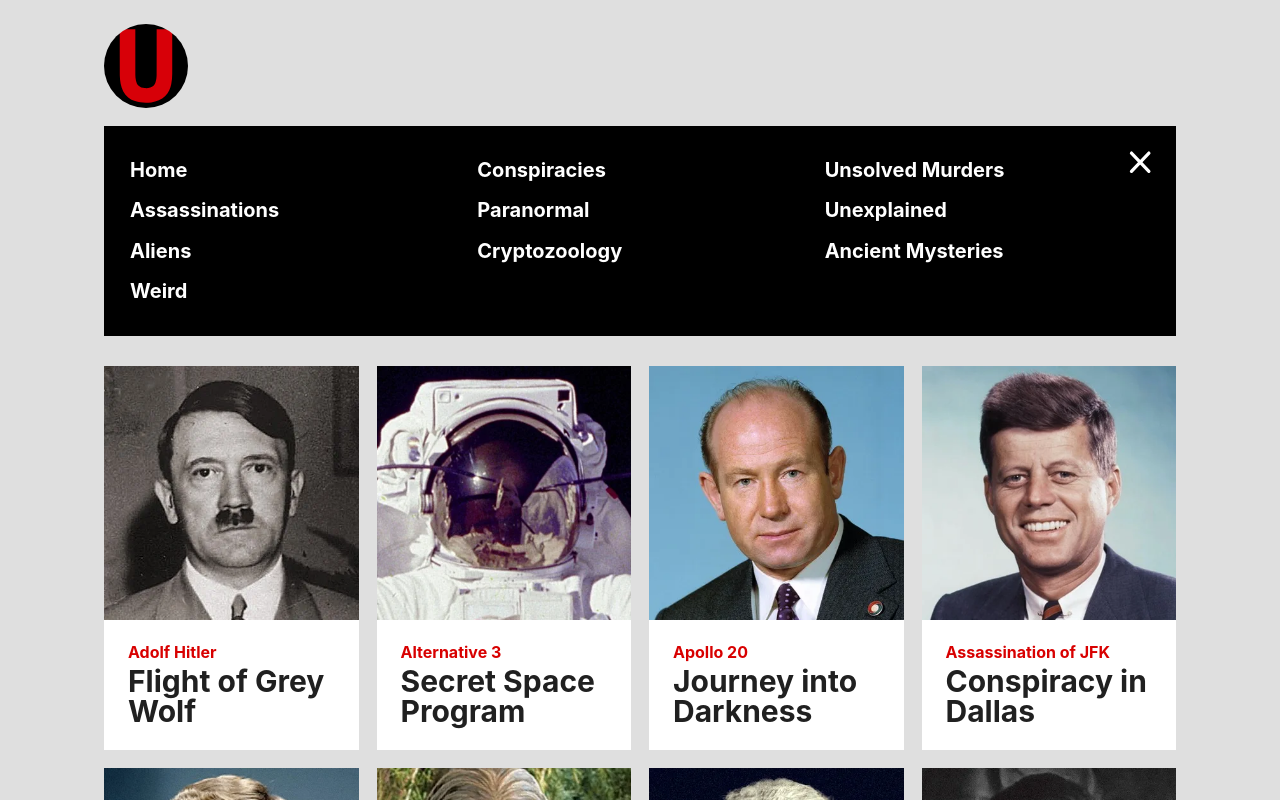
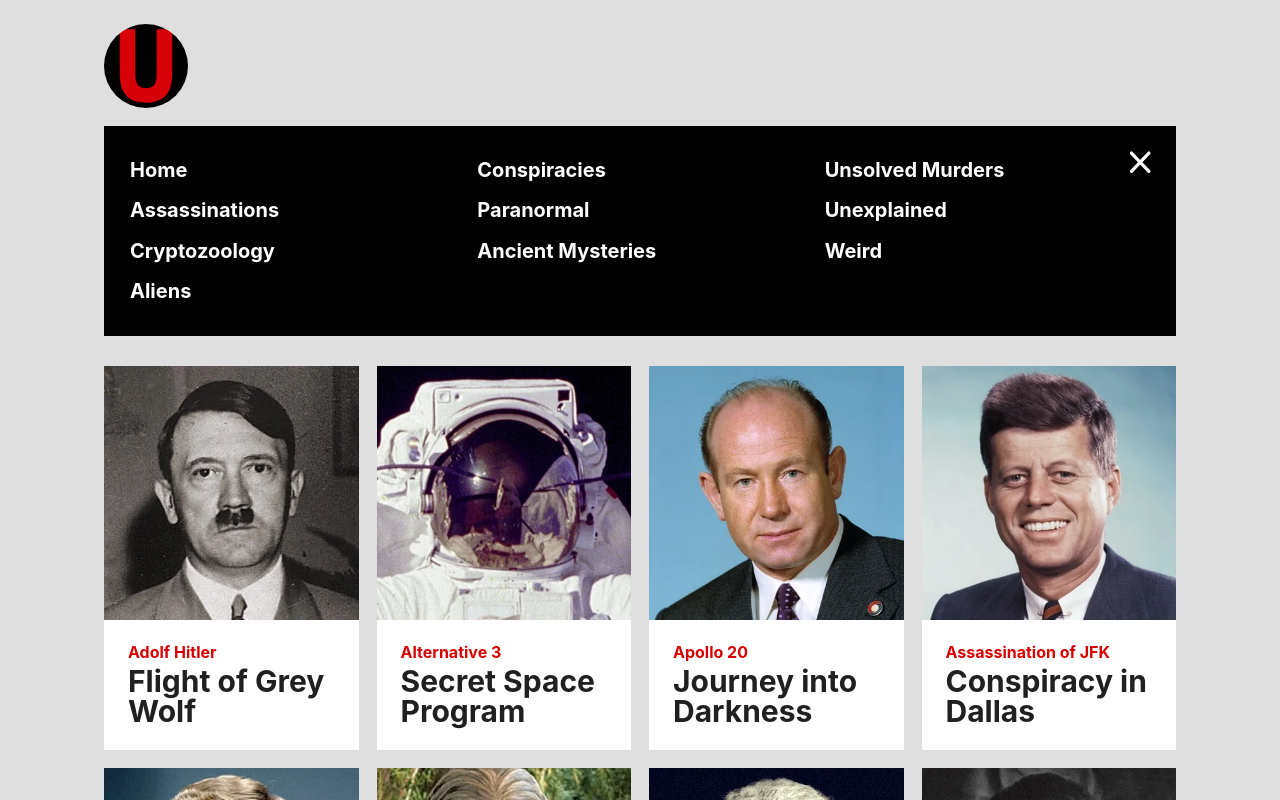
Before and after one commit to soilysound/u-next, a Next.js app: page / in a window 1280 px wide. Both pictures are taken after a click on the button "Navigation". Shown: the top 800 px of the page. Built offline with nearby package versions, Linux system fonts and the light colour scheme.

Commit message:
add sections

```diff
--- a/components/header.js
+++ b/components/header.js
@@ -7,7 +7,7 @@ export default function Header() {
 
 
 	const sections = config.sections.map((section, index) => (
-		<li key={index}><Link href={section.route}><a>{section.title}</a></Link></li>
+		<li key={index}><Link href={`/section/${section.route}/`}><a>{section.title}</a></Link></li>
 	));
 
 	const [navState, setNavStateHidden] = useState(true);
--- a/components/tile.js
+++ b/components/tile.js
@@ -7,7 +7,7 @@ export default function Tile({ story }) {
 				<img width="400" height="400" aria-hidden="true" loading="lazy" src={`/img/stories/${story?.path}.webp`} />
 				<figcaption className="flex-grid" style={{ "--gap": "0px" }}>
 					<h2>
-						<Link href={story?.path}>
+						<Link href={`/${story?.path}`}>
 							<a className="tile-link">
 								<strong>{story?.headline}</strong>
 								<div dangerouslySetInnerHTML={{ __html: story?.subheadline }}></div>
@@ -16,6 +16,6 @@ export default function Tile({ story }) {
 					</h2>
 				</figcaption>
 			</figure>
-		</article>
+		</article >
 	)
 }
--- a/config.json
+++ b/config.json
@@ -1,39 +1,83 @@
 {
     "sections": [{
-            "route": "section/conspiracies",
-            "title": "Conspiracies"
+            "title": "Conspiracies",
+            "pagetitle": "Conspiracies",
+            "description": "What is the truth behind the world's most famous and controversial conspiracy theories? Was Princess Diana murdered, was Lee Harvey Oswald the assassin of President Kennedy and did Hitler live on after WW2?",
+            "route": "conspiracies",
+            "keywords": [
+                "conspiracy"
+            ]
         },
         {
-            "route": "section/unsolved-murders",
-            "title": "Unsolved Murders"
+            "title": "Unsolved Murders",
+            "pagetitle": "Unsolved Murders",
+            "description": "What are the most mysterious unsolved murders in history? How did the spy in the bag die? Did the British government assasinate Dr David Kelly and was OJ Simpson innocent all along?",
+            "route": "unsolved-murders",
+            "keywords": [
+                "murder",
+                "death",
+                "killer"
+            ]
         },
         {
-            "route": "section/assassinations",
-            "title": "Assassinations"
+            "title": "Assassinations",
+            "description": "Were John and Robert Kennedy both assasinated by their own government? What is the truth behind the strange death of Pope John Paul I and was Princess Diana really murdered?",
+            "route": "assassinations",
+            "keywords": [
+                "assassination"
+            ]
         },
         {
-            "route": "section/paranormal",
-            "title": "Paranormal"
+            "title": "Paranormal",
+            "description": "The strangest hauntings and supernatural cases in history. Were the Hodgson family tormented by the infamous Enfield Poltergeist? Do the mysterious crystal skulls have mystical properties and did a vampire stalk the tombstones of Highgate Cemetery?",
+            "route": "paranormal",
+            "keywords": [
+                "paranormal"
+            ]
         },
         {
-            "route": "section/unexplained",
-            "title": "Unexplained"
+            "title": "Unexplained",
+            "description": "What are the world's most perplexing mysteries? Did the Americans find the legendary Yamashita's gold after WW2? Was there a curse on Tutankhamuns' tomb and how did 9 Russian hikers die at Dyatlov pass?",
+            "route": "the-unexplained",
+            "keywords": [
+                "unexplained"
+            ]
         },
         {
-            "route": "section/aliens",
-            "title": "Aliens"
+            "title": "Cryptozoology",
+            "description": "Do strange creatures unknown to science really exist? What is the truth behind Bigfoot, did the sinister Spring Heeled Jack torment Londoners in Victorian England and was Highgate Cemetery haunted by a vampire?",
+            "route": "cryptozoology",
+            "keywords": [
+                "cryptozoology",
+                "cryptid",
+                "monster"
+            ]
         },
         {
-            "route": "section/cryptozoology",
-            "title": "Cryptozoology"
+            "title": "Ancient Mysteries",
+            "description": "Do the great pyramids of Giza hide an amazing ancient secret? Are the mysterious crystal skulls artifacts from Atlantis? And does the Piri Reis map prove there was an advanced lost civilization lot to history?",
+            "route": "ancient-mysteries",
+            "keywords": [
+                "ancient"
+            ]
         },
         {
-            "route": "section/ancient-mysteries",
-            "title": "Ancient Mysteries"
+            "title": "Weird",
+            "description": "The strange, the weird and the inexplicable. What is the truth behind the mysterious Solway Firth Spaceman? Did a vampire haunt Highgate cemetery? And did Nikola Tesla cause the Tunguska blast of 1908?",
+            "route": "weird",
+            "keywords": [
+                "weird"
+            ]
         },
         {
-            "route": "section/weird",
-            "title": "Weird"
+            "title": "Aliens",
+            "description": "Have we been visited by beings from beyond the stars? Does a 13,000 year old alien satellite orbit the Earth? What is the truth behind Rendlesham Forest and did aliens kill nine Russian hikers at Dyatlov pass?",
+            "route": "aliens",
+            "keywords": [
+                "aliens",
+                "ufo",
+                "flying saucer"
+            ]
         }
     ]
 }
--- a/pages/index.js
+++ b/pages/index.js
@@ -36,5 +36,5 @@ export async function getStaticProps() {
 		}
 	})
 
-	return { props: { stories } }
+	return { props: { stories: stories.slice(0, 24) } }
 }
--- a/public/css/base/_flex-grid.css
+++ b/public/css/base/_flex-grid.css
@@ -23,3 +23,11 @@
 .flex-grid>*:only-child {
     flex-basis: var(--basis);
 }
+
+.grid {
+    --basis: auto;
+    --gap: var(--component-gap);
+    display: grid;
+    gap: var(--gap);
+    grid-template-columns: repeat(auto-fit, minmax(var(--basis), 1fr));
+}
```
Also changed, not shown: pages/section/[section].js (+36 -1 lines).
